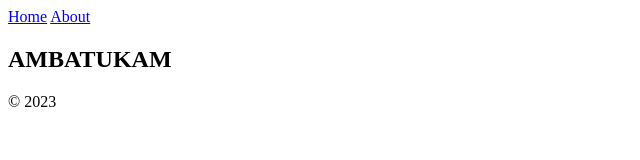
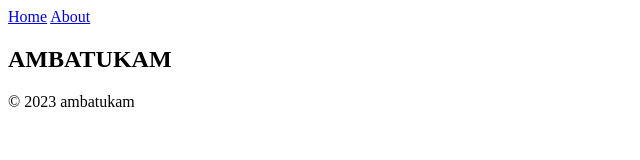
Before and after one commit to AKAlRafi/contoh-repo-3, a plain HTML site: page kjuh.html in a window 1280 px wide. Shown: the full height of the page, 0-640 px from the left. Drawn offline with Linux system fonts and the light colour scheme.

Commit message:
ambasing 4

```diff
--- a/kjuh.html
+++ b/kjuh.html
@@ -17,6 +17,7 @@
     </section>
     <footer>
         <span>&copy; 2023</span>
+        <span>ambatukam</span>
     </footer>
 </body>
 </html>
```
